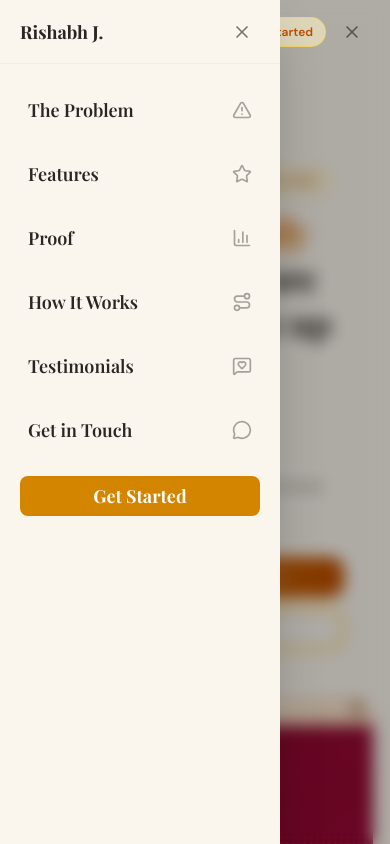
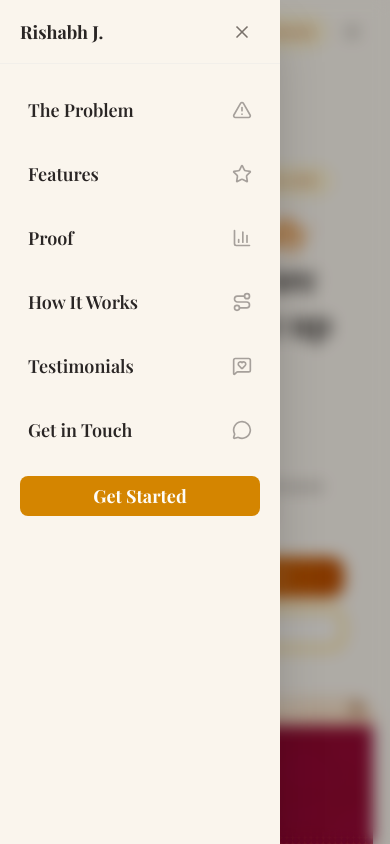
Before and after one commit to perplexingpasta/emp-landing-page, a React (Vite) app: page / in a window 390 px wide. Both pictures are taken after a click on the button "Toggle menu". Shown: the top 844 px of the page. Built offline with nearby package versions, Linux system fonts and the light colour scheme; a web font is replaced by a local one.

Commit message:
fixed navbar visibility on drawer menu

```diff
--- a/src/components/layout/Navbar.tsx
+++ b/src/components/layout/Navbar.tsx
@@ -205,7 +205,7 @@ export function Navbar() {
               animate={{ opacity: 1 }}
               exit={{ opacity: 0 }}
               transition={{ duration: 0.25 }}
-              className="fixed inset-0 z-40 bg-black/30 backdrop-blur-sm lg:hidden"
+              className="fixed inset-0 z-[51] bg-black/30 backdrop-blur-sm lg:hidden"
               onClick={() => setIsMobileOpen(false)}
             />
 
@@ -216,7 +216,7 @@ export function Navbar() {
               animate={{ x: 0 }}
               exit={{ x: '-100%' }}
               transition={{ duration: 0.3, ease: [0.22, 1, 0.36, 1] }}
-              className="fixed inset-y-0 left-0 z-50 w-70 bg-[#faf5ed] shadow-2xl lg:hidden"
+              className="fixed inset-y-0 left-0 z-[52] w-70 bg-[#faf5ed] shadow-2xl lg:hidden"
             >
               {/* Drawer header */}
               <div className="flex h-16 items-center justify-between border-b border-stone-200/40 px-5">
```
